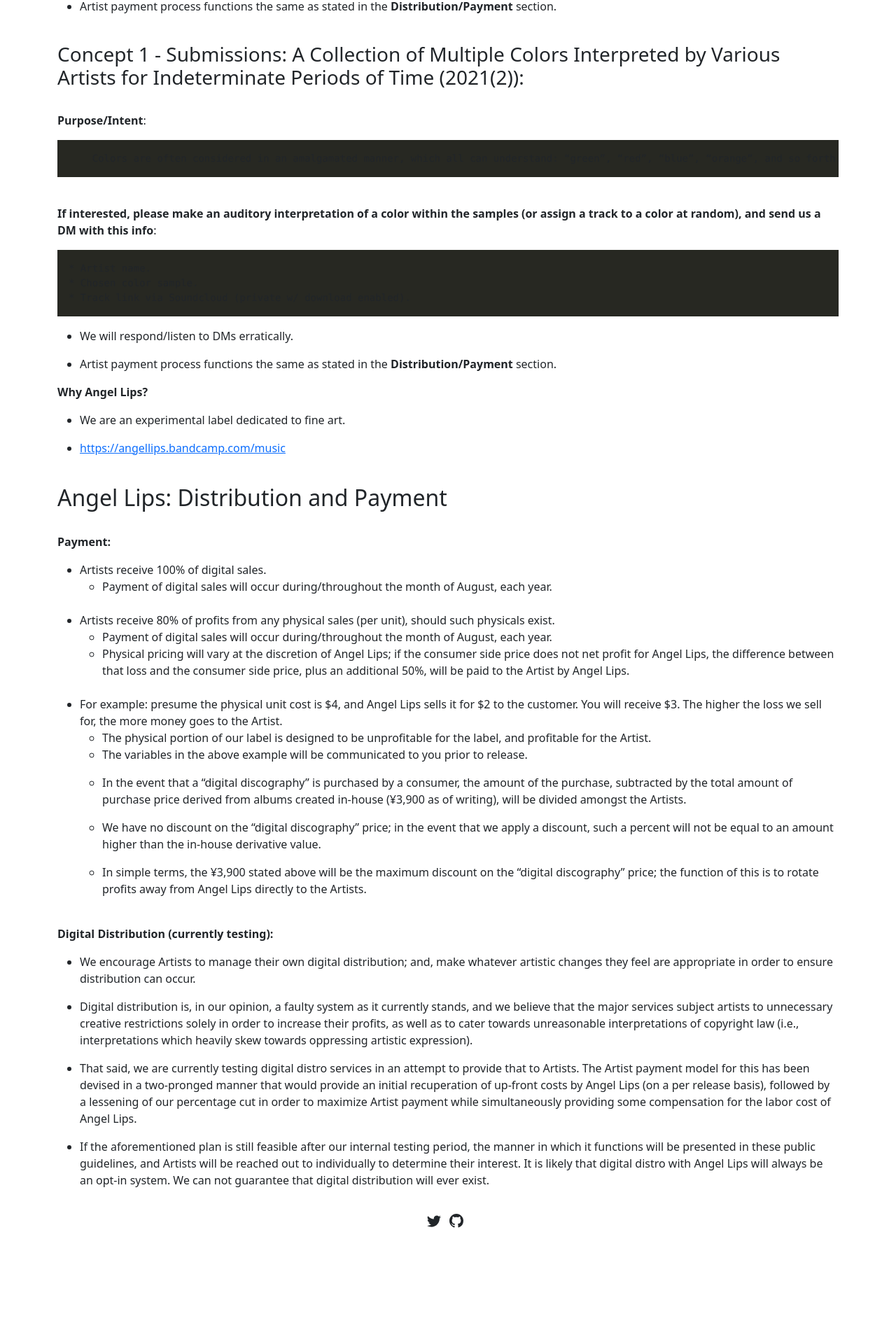
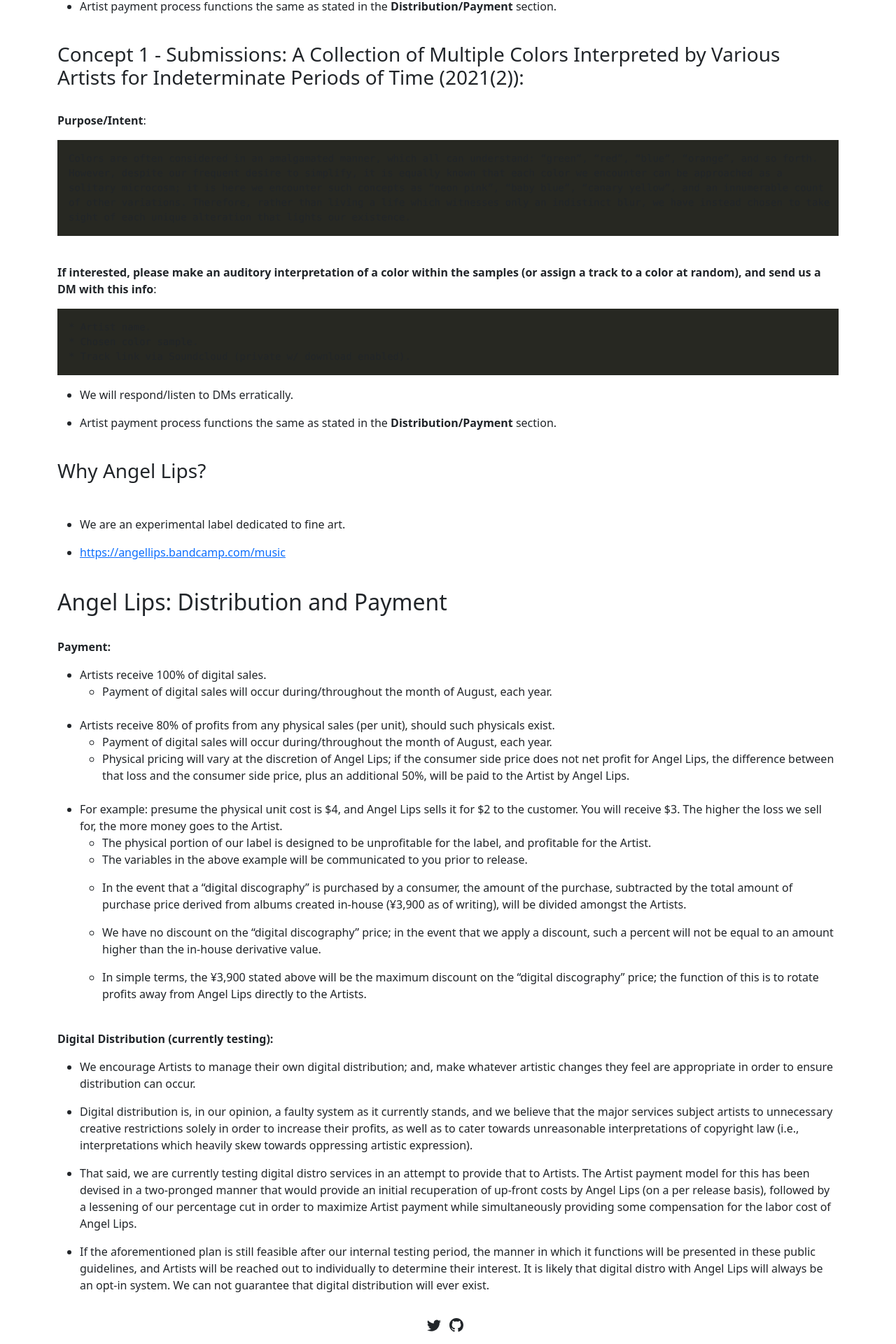
Before and after one commit to angellips/angellips.github.io, a Jekyll site: the page built from submissions.md, in a window 1280 px wide. Shown: the part 1730-3650 px from the top of the page at 70% size. Built offline with Jekyll 4.4.1, drawn with Linux system fonts in a browser that asks for light colours; before the commit the page ends 3500 px from its top, so only the background shows below that.

Commit message:
updated submissions

````diff
--- a/submissions.md
+++ b/submissions.md
@@ -62,7 +62,7 @@ At the moment, all releases are digital only.
 <br/>
 **Purpose/Intent**:
 ```
-    Documentations of the Other via immediate everydayness. A demonstration of new isolationism. Post-Art.
+Documentations of the Other via immediate everydayness. A demonstration of new isolationism. Post-Art.
 ```
 * Angel Lips has an ongoing series, which is called “SLICEOFLIFE”.
 
@@ -76,7 +76,11 @@ At the moment, all releases are digital only.
 <br/>
 **Purpose/Intent**:
 ```
-    Colors are often considered in an amalgamated manner, which all can understand: “green”, “red”, “blue”, “orange”, and so forth. However, despite our frequent desire to simplify, it is equally known that each color we encounter can be approached as a solitary microcosm; it is here we encounter such concepts as “neon pink”, “baby blue”, “canary yellow”, and an innumerable count of other variations. Therefore, rather than living a life which witnesses only an indistinct blur, we have instead chosen to take sight of each unique alteration that lights our existence.
+Colors are often considered in an amalgamated manner, which all can understand: “green”, “red”, “blue”, “orange”, and so forth.
+However, despite our frequent desire to simplify, it is equally known that each color we encounter can be approached as a
+solitary microcosm; it is here we encounter such concepts as “neon pink”, “baby blue”, “canary yellow”, and an innumerable count
+of other variations. Therefore, rather than living a life which witnesses only an indistinct blur, we have instead chosen to take
+sight of each unique alteration that lights our existence.
 ```
 <br/>
 **If interested, please make an auditory interpretation of a color within the samples (or assign a track to a color at random), and send us a DM with this info**:
@@ -87,10 +91,10 @@ At the moment, all releases are digital only.
 
 * We will respond/listen to DMs erratically.
 
-* Artist payment process functions the same as stated in the **Distribution/Payment** section.
+* Artist payment process functions the same as stated in the **Distribution/Payment** section. <br/><br/>
 
-**Why Angel Lips?**
-
+### Why Angel Lips?
+<br/>
 * We are an experimental label dedicated to fine art.
 
 * [https://angellips.bandcamp.com/music](https://angellips.bandcamp.com/music) <br/><br/>
@@ -107,7 +111,7 @@ At the moment, all releases are digital only.
   * Physical pricing will vary at the discretion of Angel Lips; if the consumer side price does not net profit for Angel Lips, the difference between that loss and the consumer side price, plus an additional 50%, will be paid to the Artist by Angel Lips. <br/><br/>
 
 * For example: presume the physical unit cost is $4, and Angel Lips sells it for $2 to the customer. You will receive $3. The higher the loss we sell for, the more money goes to the Artist.
-  * The physical portion of our label is designed to be unprofitable for the label, and profitable for the Artist.
+  * The physical portion of our label is designed to be unprofitable for the label, and profitable for the Artist.<br/>
   * The variables in the above example will be communicated to you prior to release. <br/>
 
   * In the event that a “digital discography” is purchased by a consumer, the amount of the purchase, subtracted by the total amount of purchase price derived from albums created in-house (¥3,900 as of writing), will be divided amongst the Artists. <br/>
````
Also changed, not shown: _posts/2021-07-06-AL-CINEMATICCULTURE001.md (+3 -5 lines).
